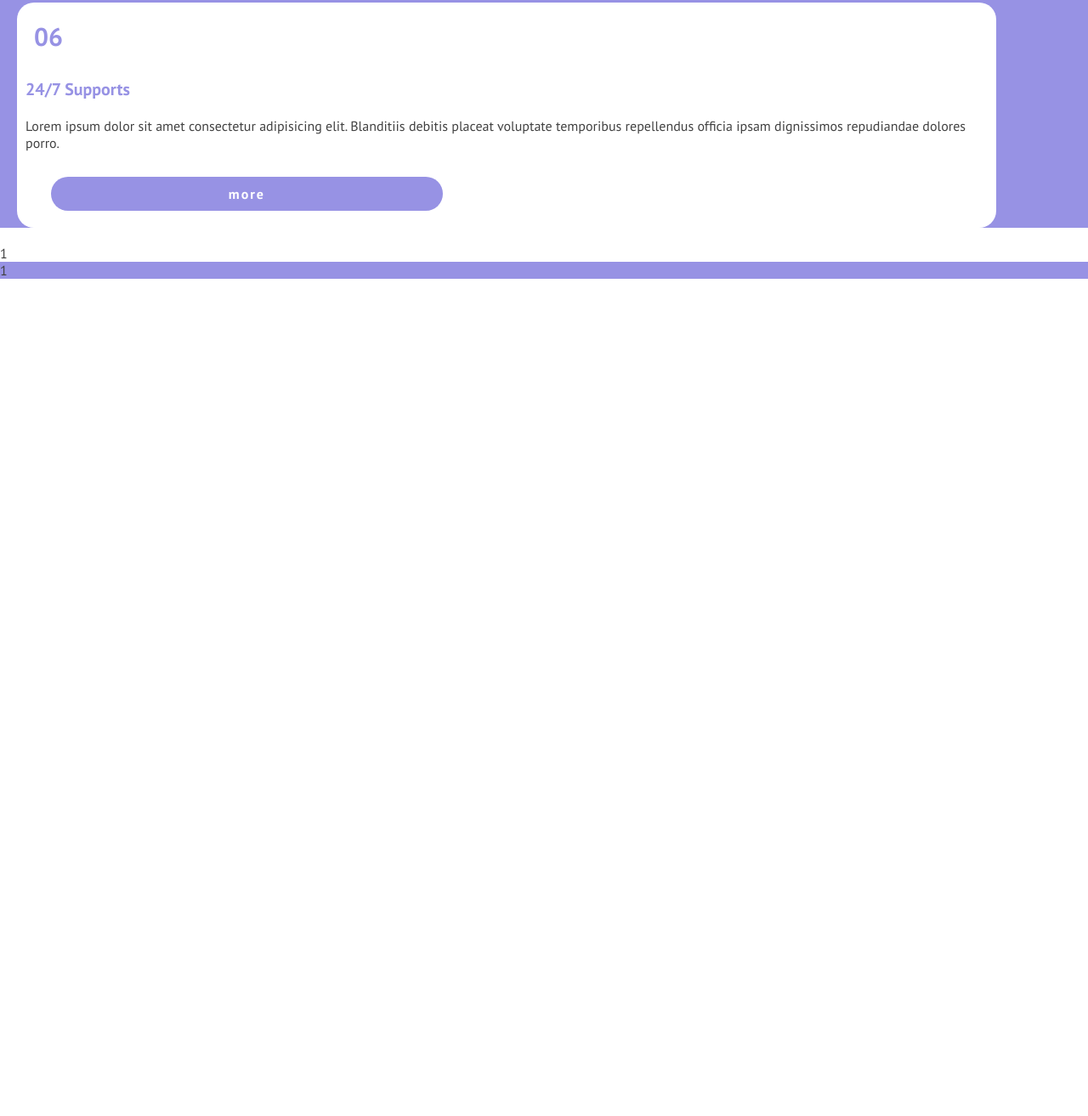
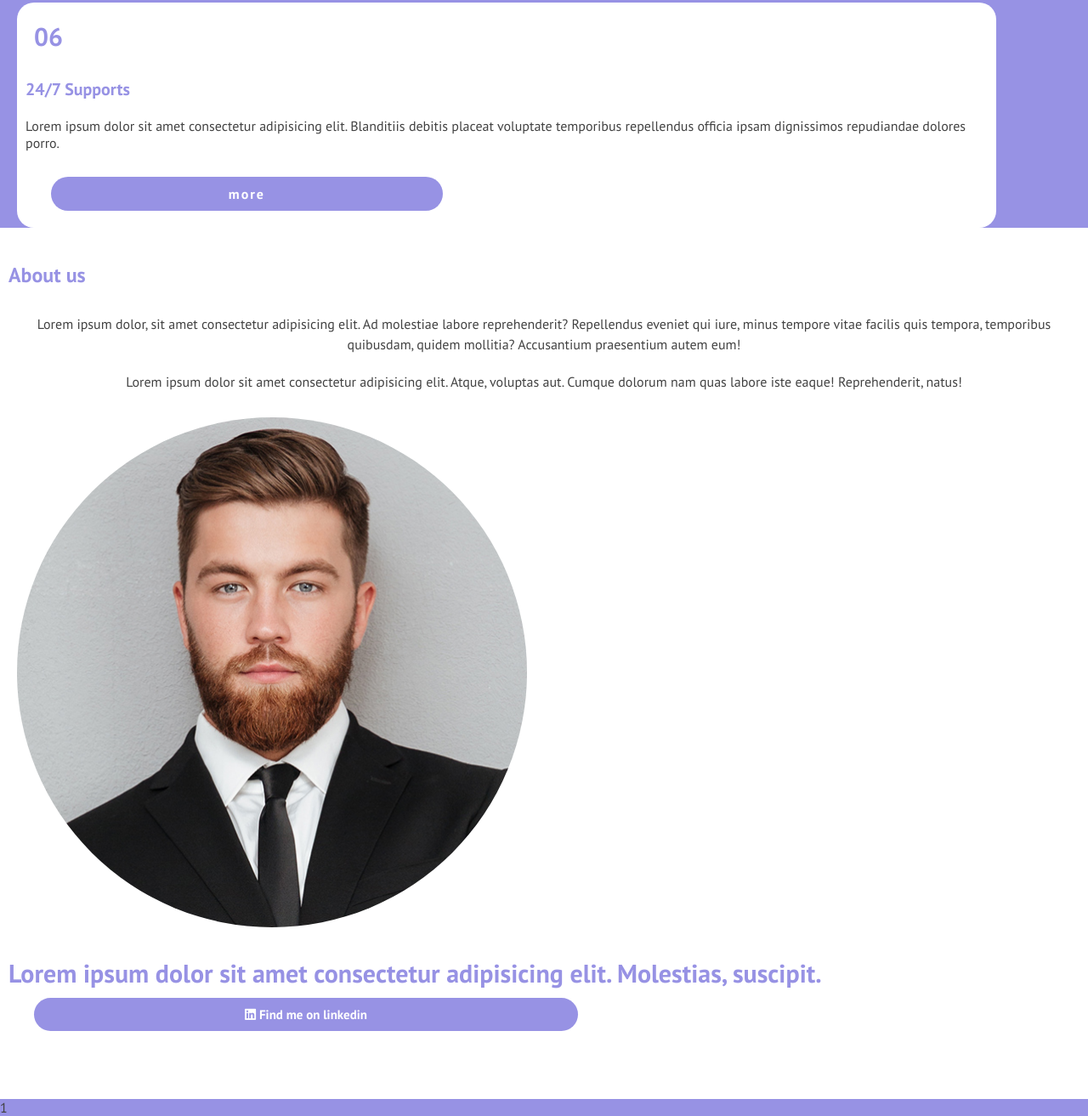
Before and after one commit to MaxPredathor/htmlcss-responsive-layout, a plain HTML site: page index.html in a window 1280 px wide. Shown: the part 9108-10421 px from the top of the page at 85% size. Before the commit the page ends 9436 px from the top, so only its background shows below. Drawn offline with Linux system fonts and the light colour scheme.

Commit message:
added "about us" section

```diff
--- a/css/style.css
+++ b/css/style.css
@@ -166,6 +166,16 @@ main{
     width: 40%;
     margin-left: 40px;
 }
+.about-us-btn{
+    width: 50%;
+    letter-spacing: 0;
+    font-size: 15px;
+    margin-bottom: 80px;
+}
+.about-us-img > img{
+    width: 50%;
+    padding: 20px 20px;
+}
 
 
 @media screen and (min-width: 576px){
--- a/index.html
+++ b/index.html
@@ -175,7 +175,19 @@
                 <a href="" class="btn btn-benefit bg-primary medium-border-radius text-light text-bold mx-20 py-10">more</a>
             </div>
         </section>
-        <section>1</section>
+        <section>
+            <h2 class="text-primary py-20 px-10">About us</h2>
+            <p class="line-height text-align px-10 py-10">Lorem ipsum dolor, sit amet consectetur adipisicing elit. Ad molestiae labore reprehenderit? Repellendus eveniet qui iure, minus tempore vitae facilis quis tempora, temporibus quibusdam, quidem mollitia? Accusantium praesentium autem eum!</p>
+            <p class="line-height text-align px-10 py-10">Lorem ipsum dolor sit amet consectetur adipisicing elit. Atque, voluptas aut. Cumque dolorum nam quas labore iste eaque! Reprehenderit, natus!</p>
+            <div class="about-us-img">
+                <img class="circle" src="img/about.jpg" alt="IlBro">
+            </div>
+            <h3 class="text-primary font-30 px-10 py-10">Lorem ipsum dolor sit amet consectetur adipisicing elit. Molestias, suscipit.</h3>
+            <a href="" class="btn btn-benefit about-us-btn text-light bg-primary medium-border-radius py-10 px-10">
+                <i class="fa-brands fa-linkedin"></i>
+                Find me on linkedin
+            </a>
+        </section>
         <section class="even">1</section>
     </main>
     <footer>
```
